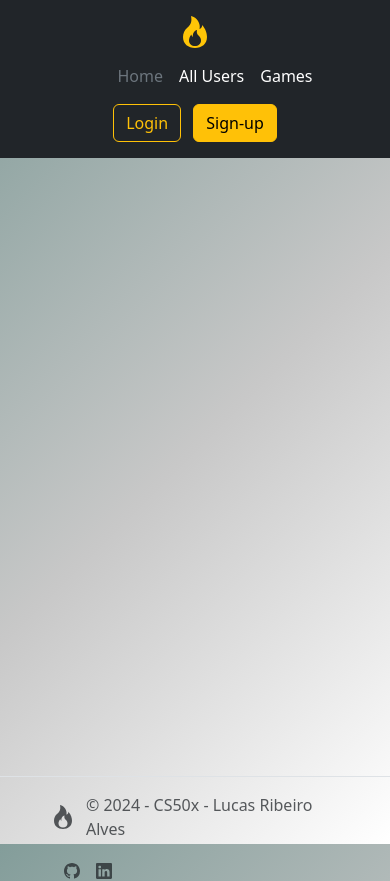
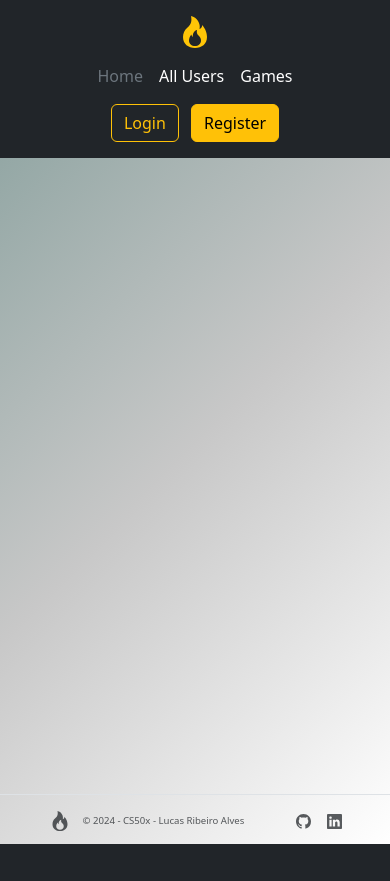
Before and after one commit to lribeiroalves/final_project, a Python web app: template PyTradeGames/blueprints/webui/templates/layout.html in a window 390 px wide. After the commit the page ends 844 px from the top, so only its background shows below. Run offline with Jinja, Linux system fonts and the light colour scheme; the template is opened without the code that fills it, so the values that code supplies are empty.

Commit message:
fixing on layout.html

```diff
--- a/PyTradeGames/blueprints/webui/static/css/footer.css
+++ b/PyTradeGames/blueprints/webui/static/css/footer.css
@@ -2,5 +2,23 @@
     position: absolute;
     bottom: 0;
     width: 100%;
-    height: 60px; /* Set the fixed height of the footer */
+    height: 50px; /* Set the fixed height of the footer */
+    font-size: 1rem;
 }
+
+@media (max-width: 600px) {
+
+    .footer {
+        font-size: 0.6rem;
+    }
+
+    .home-icon {
+        width: 24px;
+        height: 20px;
+    }
+
+    footer ul svg {
+        width: 15px;
+        height: 15px;
+    }
+}
--- /dev/null
+++ b/PyTradeGames/blueprints/webui/static/css/header.css
@@ -0,0 +1,11 @@
+@media (max-width: 575px){
+    header ul {
+        padding-left: 0px !important;
+    }
+}
+
+@media (min-width: 576px) and (max-width: 992px) {
+    header ul {
+        padding-right: 40px !important;
+    }
+}
--- a/PyTradeGames/blueprints/webui/static/css/layout.css
+++ b/PyTradeGames/blueprints/webui/static/css/layout.css
@@ -8,7 +8,7 @@ html {
 }
 
 body {
-    margin-bottom: 60px; /* Margin bottom by the footer height */
+    margin-bottom: 50px; /* Margin bottom by the footer height */
     background: rgb(131,157,154);
 background: linear-gradient(135deg, rgba(131,157,154,1) 0%, rgba(200,200,200,1) 52%, rgba(255,255,255,1) 100%);
 }
--- a/PyTradeGames/blueprints/webui/templates/layout.html
+++ b/PyTradeGames/blueprints/webui/templates/layout.html
@@ -9,6 +9,7 @@
         <!-- CSS files -->
         <link rel="stylesheet" href="{{url_for('static', filename='css/layout.css')}}">
         <link rel="stylesheet" href="{{url_for('static', filename='css/footer.css')}}">
+        <link rel="stylesheet" href="{{url_for('static', filename='css/header.css')}}">
         <!-- <link rel="stylesheet" href="../static/css/layout.css">
         <link rel="stylesheet" href="../static/css/footer.css">
         <link rel="stylesheet" href="../static/css/signin.css"> -->
@@ -26,7 +27,7 @@
                             <span style="color: rgb(255, 197, 7);">{{config['TITLE']}}</span>
                         </a>
 
-                        <ul class="nav col-12 col-lg-auto me-lg-auto mb-2 justify-content-center mb-md-0" style="padding-left: 40px;">
+                        <ul class="nav col-12 col-sm-auto me-lg-auto mb-2 justify-content-center mb-md-0" style="padding-left: 40px;">
                             <li><a href="{{url_for('webui.index')}}" class="nav-link px-2 text-secondary">Home</a></li> <!-- Tela inicial -->
                             <li><a href="#" class="nav-link px-2 text-white">All Users</a></li> <!-- Tela para exibir os outros usuários e seus jogos e iniciar intenções de troca -->
                             <li><a href="#" class="nav-link px-2 text-white">Games</a></li> <!-- Tela para cadastrar novos jogos para o próprio usuário -->
@@ -35,7 +36,7 @@
                         {% if not current_user.is_authenticated %}
                             <div class="text-end">
                                 <a href="{{url_for('webui.login')}}"><button type="button" class="btn btn-outline-warning me-2">Login</button></a>
-                                <a href="{{url_for('webui.register')}}"><button type="button" class="btn btn-warning">Sign-up</button></a>
+                                <a href="{{url_for('webui.register')}}"><button type="button" class="btn btn-warning">Register</button></a>
                             </div>
                         {% else %}
                             <div class="text-end">
@@ -52,24 +53,26 @@
 
         {% endblock %}
 
-        <footer class="footer px-5 d-flex flex-wrap justify-content-between align-items-center py-3 my-2 border-top">
-          <div class="col-md-4 d-flex align-items-center">
+        <footer class="footer px-5 d-flex flex-wrap justify-content-between align-items-center py-3 border-top">
+          <div class=" align-items-center">
             <a href="/" class="mb-3 me-2 mb-md-0 text-body-secondary text-decoration-none lh-1">
-                <svg xmlns="http://www.w3.org/2000/svg" width="30" height="24" fill="currentColor" class="bi bi-fire" viewBox="0 0 16 16">
+                <svg xmlns="http://www.w3.org/2000/svg" width="30" height="24" fill="currentColor" class="bi bi-fire home-icon" viewBox="0 0 16 16">
                     <path d="M8 16c3.314 0 6-2 6-5.5 0-1.5-.5-4-2.5-6 .25 1.5-1.25 2-1.25 2C11 4 9 .5 6 0c.357 2 .5 4-2 6-1.25 1-2 2.729-2 4.5C2 14 4.686 16 8 16m0-1c-1.657 0-3-1-3-2.75 0-.75.25-2 1.25-3C6.125 10 7 10.5 7 10.5c-.375-1.25.5-3.25 2-3.5-.179 1-.25 2 1 3 .625.5 1 1.364 1 2.25C11 14 9.657 15 8 15"/>
                 </svg>
             </a>
             <span class="mb-3 mb-md-0 text-body-secondary">© 2024 - CS50x - Lucas Ribeiro Alves</span>
           </div>
 
-          <ul class="nav col-md-4 justify-content-end list-unstyled d-flex">
-            <li class="ms-3"><a class="text-body-secondary" target="_blank" href="https://github.com/lribeiroalves"><svg xmlns="http://www.w3.org/2000/svg" width="16" height="16" fill="currentColor" class="bi bi-github" viewBox="0 0 16 16">
-                <path d="M8 0C3.58 0 0 3.58 0 8c0 3.54 2.29 6.53 5.47 7.59.4.07.55-.17.55-.38 0-.19-.01-.82-.01-1.49-2.01.37-2.53-.49-2.69-.94-.09-.23-.48-.94-.82-1.13-.28-.15-.68-.52-.01-.53.63-.01 1.08.58 1.23.82.72 1.21 1.87.87 2.33.66.07-.52.28-.87.51-1.07-1.78-.2-3.64-.89-3.64-3.95 0-.87.31-1.59.82-2.15-.08-.2-.36-1.02.08-2.12 0 0 .67-.21 2.2.82.64-.18 1.32-.27 2-.27s1.36.09 2 .27c1.53-1.04 2.2-.82 2.2-.82.44 1.1.16 1.92.08 2.12.51.56.82 1.27.82 2.15 0 3.07-1.87 3.75-3.65 3.95.29.25.54.73.54 1.48 0 1.07-.01 1.93-.01 2.2 0 .21.15.46.55.38A8.01 8.01 0 0 0 16 8c0-4.42-3.58-8-8-8"/>
-              </svg><use xlink:href="#GitHub"></use></svg></a></li>
-            <li class="ms-3"><a class="text-body-secondary" target="_blank" href="https://www.linkedin.com/in/lucas-ribeiro-alves-861884133/"><svg xmlns="http://www.w3.org/2000/svg" width="16" height="16" fill="currentColor" class="bi bi-linkedin" viewBox="0 0 16 16">
-                <path d="M0 1.146C0 .513.526 0 1.175 0h13.65C15.474 0 16 .513 16 1.146v13.708c0 .633-.526 1.146-1.175 1.146H1.175C.526 16 0 15.487 0 14.854zm4.943 12.248V6.169H2.542v7.225zm-1.2-8.212c.837 0 1.358-.554 1.358-1.248-.015-.709-.52-1.248-1.342-1.248S2.4 3.226 2.4 3.934c0 .694.521 1.248 1.327 1.248zm4.908 8.212V9.359c0-.216.016-.432.08-.586.173-.431.568-.878 1.232-.878.869 0 1.216.662 1.216 1.634v3.865h2.401V9.25c0-2.22-1.184-3.252-2.764-3.252-1.274 0-1.845.7-2.165 1.193v.025h-.016l.016-.025V6.169h-2.4c.03.678 0 7.225 0 7.225z"/>
-              </svg><use xlink:href="#LinkedIn"></use></svg></a></li>
-          </ul>
+          <div class="col-md-4">
+              <ul class="nav justify-content-end list-unstyled d-flex">
+                <li class="ms-3"><a class="text-body-secondary" target="_blank" href="https://github.com/lribeiroalves"><svg xmlns="http://www.w3.org/2000/svg" width="20" height="20" fill="currentColor" class="bi bi-github" viewBox="0 0 16 16">
+                    <path d="M8 0C3.58 0 0 3.58 0 8c0 3.54 2.29 6.53 5.47 7.59.4.07.55-.17.55-.38 0-.19-.01-.82-.01-1.49-2.01.37-2.53-.49-2.69-.94-.09-.23-.48-.94-.82-1.13-.28-.15-.68-.52-.01-.53.63-.01 1.08.58 1.23.82.72 1.21 1.87.87 2.33.66.07-.52.28-.87.51-1.07-1.78-.2-3.64-.89-3.64-3.95 0-.87.31-1.59.82-2.15-.08-.2-.36-1.02.08-2.12 0 0 .67-.21 2.2.82.64-.18 1.32-.27 2-.27s1.36.09 2 .27c1.53-1.04 2.2-.82 2.2-.82.44 1.1.16 1.92.08 2.12.51.56.82 1.27.82 2.15 0 3.07-1.87 3.75-3.65 3.95.29.25.54.73.54 1.48 0 1.07-.01 1.93-.01 2.2 0 .21.15.46.55.38A8.01 8.01 0 0 0 16 8c0-4.42-3.58-8-8-8"/>
+                  </svg><use xlink:href="#GitHub"></use></svg></a></li>
+                <li class="ms-3"><a class="text-body-secondary" target="_blank" href="https://www.linkedin.com/in/lucas-ribeiro-alves-861884133/"><svg xmlns="http://www.w3.org/2000/svg" width="20" height="20" fill="currentColor" class="bi bi-linkedin" viewBox="0 0 16 16">
+                    <path d="M0 1.146C0 .513.526 0 1.175 0h13.65C15.474 0 16 .513 16 1.146v13.708c0 .633-.526 1.146-1.175 1.146H1.175C.526 16 0 15.487 0 14.854zm4.943 12.248V6.169H2.542v7.225zm-1.2-8.212c.837 0 1.358-.554 1.358-1.248-.015-.709-.52-1.248-1.342-1.248S2.4 3.226 2.4 3.934c0 .694.521 1.248 1.327 1.248zm4.908 8.212V9.359c0-.216.016-.432.08-.586.173-.431.568-.878 1.232-.878.869 0 1.216.662 1.216 1.634v3.865h2.401V9.25c0-2.22-1.184-3.252-2.764-3.252-1.274 0-1.845.7-2.165 1.193v.025h-.016l.016-.025V6.169h-2.4c.03.678 0 7.225 0 7.225z"/>
+                  </svg><use xlink:href="#LinkedIn"></use></svg></a></li>
+              </ul>
+          </div>
         </footer>
 
         <script src="https://cdn.jsdelivr.net/npm/bootstrap@5.3.3/dist/js/bootstrap.bundle.min.js" integrity="sha384-YvpcrYf0tY3lHB60NNkmXc5s9fDVZLESaAA55NDzOxhy9GkcIdslK1eN7N6jIeHz" crossorigin="anonymous"></script>
```
